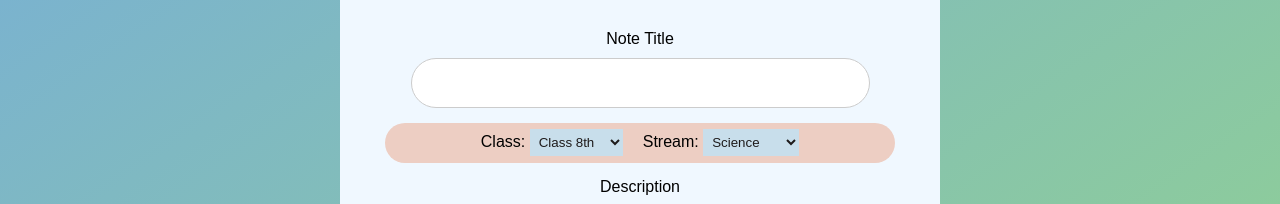
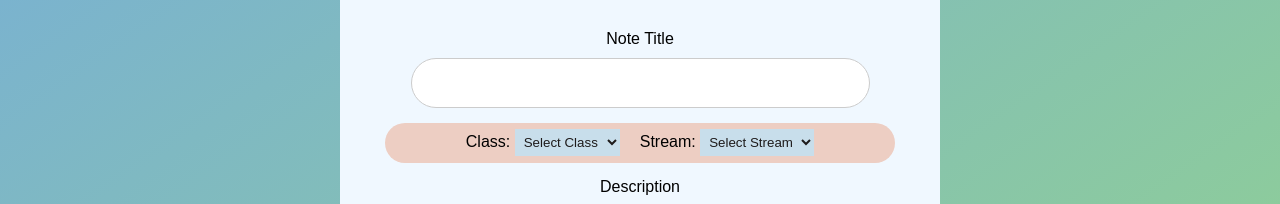
Before and after one commit to deveshwadibhasme/notes-mania, a plain HTML site: page index.html in a window 1280 px wide. Shown: the part 780-984 px from the top of the page. Drawn offline with Linux system fonts and the light colour scheme; a web font is replaced by a local one.

Commit message:
Update index.html

```diff
--- a/index.html
+++ b/index.html
@@ -50,6 +50,7 @@
                     <div>
                         <label for="class">Class:</label>
                         <select name="class" id="" class="select-class">
+                            <option value="0">Select Class</option>
                             <option value="8">Class 8th</option>
                             <option value="9">Class 9th</option>
                             <option value="10">Class 10th</option>
@@ -63,11 +64,12 @@
                     <div>
                     <label for="stream">Stream:</label>
                     <select name="stream" id="" class="select-stream">
+                        <option value="0">Select Stream</option>
                         <option value="Science">Science</option>
                         <option value="Commerce">Commerce</option>
                         <option value="Arts">Arts</option>
-                        <option value="Arts">Arts</option>
-                        <option value="Arts">Arts</option>
+                        <option value="Bsc">B.sc.</option>
+                        <option value="Bcom">B.com.</option>
                         <option value="B.A">B.A</option>
                         <option value="BCA">BCA</option>
                         <option value="BBA">BBA</option>
```
